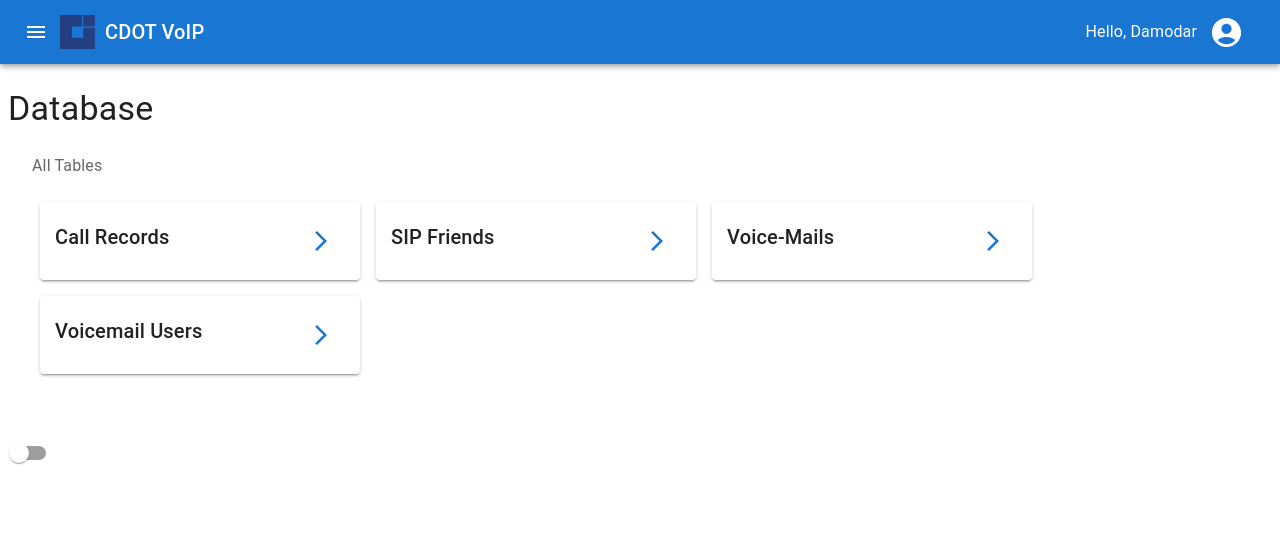
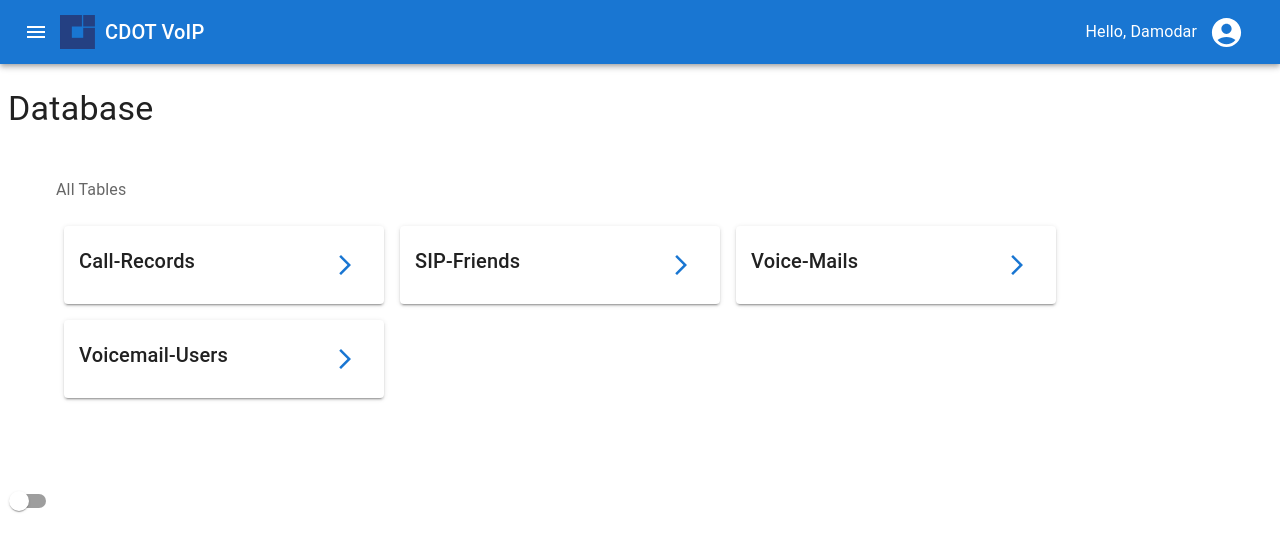
Before and after one commit to ismarthawkback/new-pbx-web-app, a React (Vite) app in the folder frontend/: page /database in a window 1280 px wide. Shown: the top 552 px of the page. Built offline with nearby package versions, Linux system fonts and the light colour scheme.

Commit message:
Add nested routes to database and Homepage done

```diff
--- a/frontend/src/App.jsx
+++ b/frontend/src/App.jsx
@@ -8,6 +8,8 @@ import LoginPage from './pages/LoginPage'
 import HomePage from './pages/HomePage'
 import {Routes, Route} from 'react-router-dom'
 import DatabasePage from './pages/DatabasePage'
+import DatabaseTables from './components/DatabasePage-components/Home/DatabaseTables'
+import DatabaseTable from './components/DatabasePage-components/Table/DatabaseTable'
 
 
 function App() {
@@ -28,7 +30,8 @@ function App() {
         <Route path='/' element={<HomePage />} />
         <Route path='login' element={<LoginPage />} />
         <Route path='database' element={<DatabasePage />}>
-
+            <Route path="" element={<DatabaseTables />} />
+            <Route path=':table' element={<DatabaseTable />} />
         </Route>
       </Routes>
       {/* <DatabasePage /> */}
--- /dev/null
+++ b/frontend/src/components/DatabasePage-components/Home/DatabaseTables.jsx
@@ -0,0 +1,54 @@
+import { Box, Breadcrumbs, Paper, Typography } from "@mui/material";
+import { Link, Grid } from "@mui/material";
+import TableBox from "./TableBox";
+import { Outlet} from 'react-router-dom'
+
+const tables = [
+    'Call-Records', 'SIP-Friends', 'Voice-Mails', 'Voicemail-Users'
+]
+
+function DatabaseTables() {
+  return (
+    <>
+
+        <Box
+          sx={{
+            padding: 1,
+            margin : 2,
+          }}
+        >
+          <Breadcrumbs
+            sx={{
+              marginBottom: 2,
+            }}
+          >
+            <Typography color={"inherit"}>All Tables</Typography>
+          </Breadcrumbs>
+          <Grid
+            container
+            columnSpacing={2}
+            rowGap={2}
+            sx={{
+              padding: 1,
+              alignContent: "center",
+              alignItems: "center",
+              marginBottom: "20px",
+            }}
+          >
+            {tables.map((tableName, index) => (
+
+
+            <Grid item key={index}>
+              <TableBox tableName={tableName} />
+            </Grid>
+
+
+            ))}
+
+          </Grid>
+        </Box>
+    </>
+  );
+}
+
+export default DatabaseTables;
--- /dev/null
+++ b/frontend/src/components/DatabasePage-components/Table/DatabaseTable.jsx
@@ -0,0 +1,7 @@
+import React from 'react'
+
+export default function DatabaseTable() {
+  return (
+    <div>DatabaseTable</div>
+  )
+}
--- a/frontend/src/pages/DatabasePage.jsx
+++ b/frontend/src/pages/DatabasePage.jsx
@@ -1,6 +1,4 @@
-import { Box, Breadcrumbs, Paper, Typography } from "@mui/material";
-import { Link, Grid } from "@mui/material";
-import TableBox from "../components/DatabasePage-components/TableBox";
+import { Box, Typography } from "@mui/material";
 import { Outlet} from 'react-router-dom'
 
 const tables = [
@@ -24,35 +22,7 @@ function DatabasePage() {
             margin : 2,
           }}
         >
-          <Breadcrumbs
-            sx={{
-              marginBottom: 2,
-            }}
-          >
-            <Typography color={"inherit"}>All Tables</Typography>
-          </Breadcrumbs>
-          <Grid
-            container
-            columnSpacing={2}
-            rowGap={2}
-            sx={{
-              padding: 1,
-              alignContent: "center",
-              alignItems: "center",
-              marginBottom: "20px",
-            }}
-          >
-            {tables.map((tableName, index) => (
-
-
-            <Grid item key={index}>
-              <TableBox tableName={tableName} />
-            </Grid>
-
-
-            ))}
-
-          </Grid>
+          <Outlet />
         </Box>
       </Box>
     </>
```
Also changed, not shown: frontend/src/components/DatabasePage-components/Home/TableBox.jsx (renamed from frontend/src/components/DatabasePage-components/TableBox.jsx).
